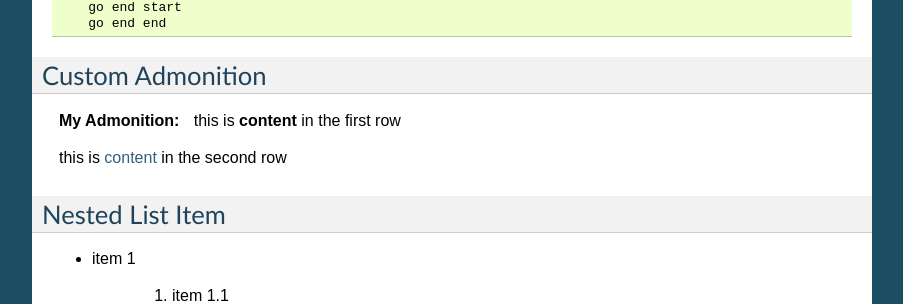
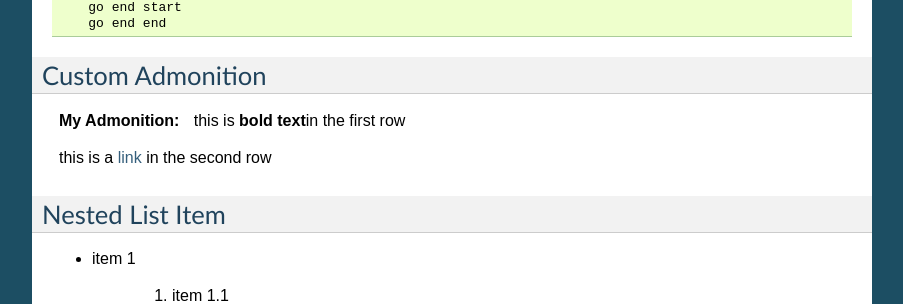
Before and after one commit to iapyeh/GGeditor, a Sphinx documentation site: the page built from docs/Examples.rst, in a window 1280 px wide and 900 px high, scrolled down 4816 px. Shown: the part 148-452 px from the top of the window, without its empty margins (198-1101 px from the left). Built offline with Sphinx 7.4.7, drawn with Linux system fonts in a browser that asks for light colours; pages that are not in the unit, such as notebooks, are missing from menus.

Commit message:
Google Docs reST Editor@2016-12-5 16:20:24

```diff
--- a/docs/Examples.rst
+++ b/docs/Examples.rst
@@ -245,9 +245,9 @@ Custom Admonition
 
 .. admonition:: My Admonition
 
-    this is \ |STYLE62|\  in the first row
+    this is \ |STYLE62|\ in the first row
 
-    this is \ |LINK91|\  in the second row
+    this is a \ |LINK91|\  in the second row
 
 .. _h1e7b7c356c1a63272445567d455a317e:
 
@@ -413,7 +413,7 @@ List Item with Text Styles
 
 .. |STYLE61| replace:: :sub:`ab`
 
-.. |STYLE62| replace:: **content**
+.. |STYLE62| replace:: **bold text**
 
 .. |STYLE63| replace:: :sup:`1`
 
@@ -788,7 +788,7 @@ List Item with Text Styles
 
 .. |LINK91| raw:: html
 
-    <a href="http://www.google.com" target="_blank">content</a>
+    <a href="http://www.google.com" target="_blank">link</a>
 
 .. |LINK92| raw:: html
 
```
